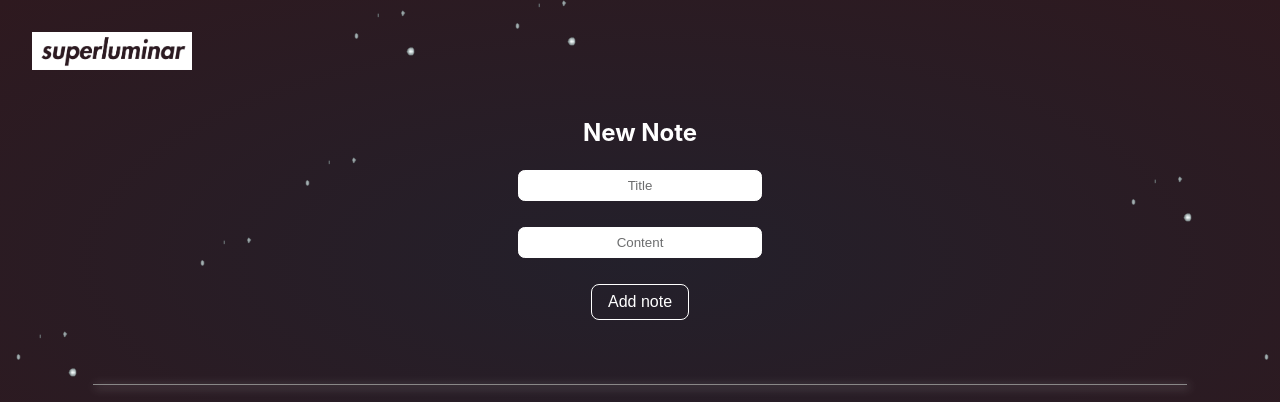
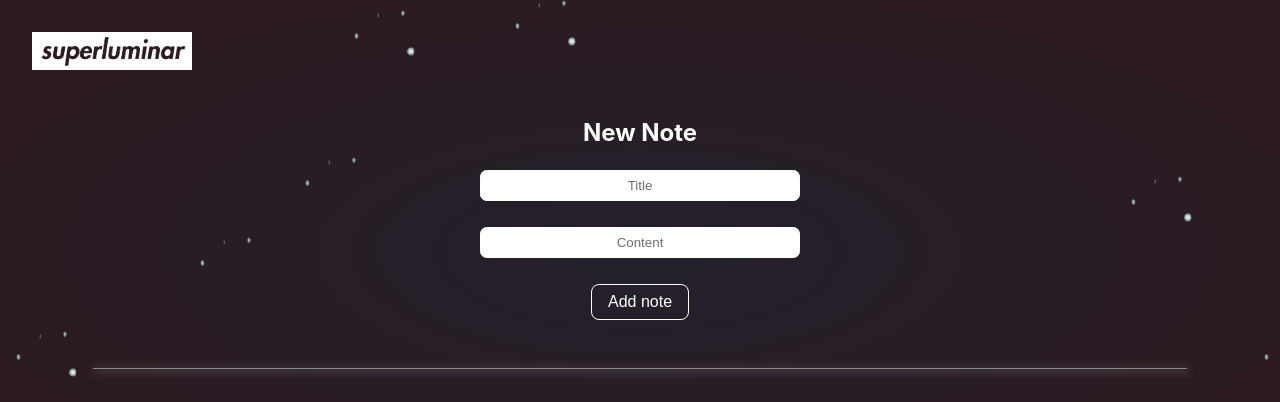
Before and after one commit to superluminar-io/frontend, a React (Create React App) app: page / in a window 1280 px wide. Shown: the top 402 px of the page. Built offline with nearby package versions, Linux system fonts and the light colour scheme; no server answers.

Commit message:
styling tweaks

```diff
--- a/src/App.css
+++ b/src/App.css
@@ -29,14 +29,7 @@ form {
   margin-bottom: 1em;
   display: flex;
   flex-direction: column;
-  width: 80%;
-}
-
-@media screen and (min-width: 768px) {
-  form {
-    width: 20%;
-    margin-bottom: 2em;
-  }
+  width: 20em;
 }
 
 input,
@@ -98,7 +91,7 @@ button:hover {
   padding: 0.7em;
   width: 15em;
   height: 12em;
-  box-shadow: 2px 2px 10px rgb(210, 206, 206);
+  box-shadow: 1px 1px 8px rgb(210, 206, 206);
   color: white;
   position: relative;
 }
```
